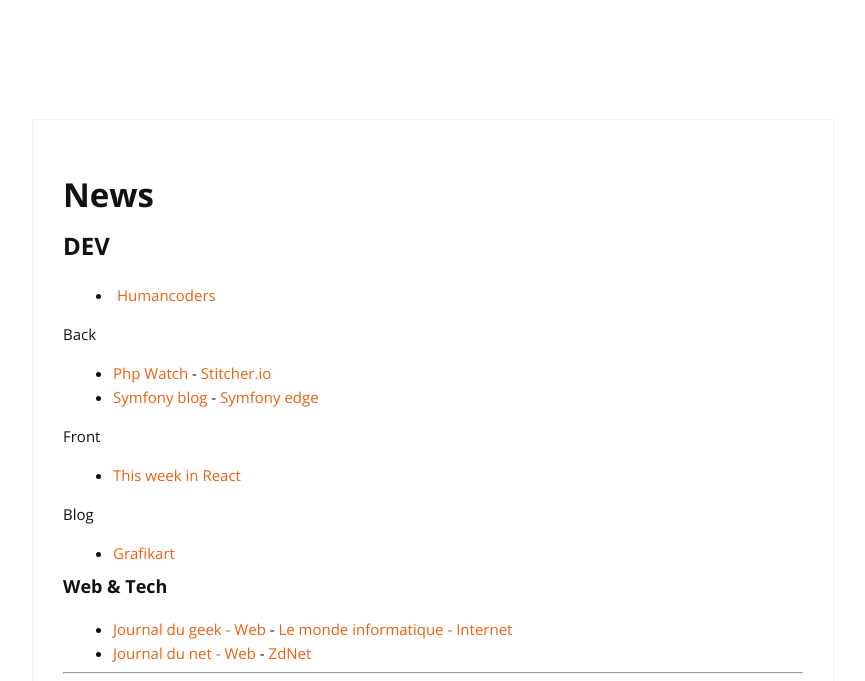
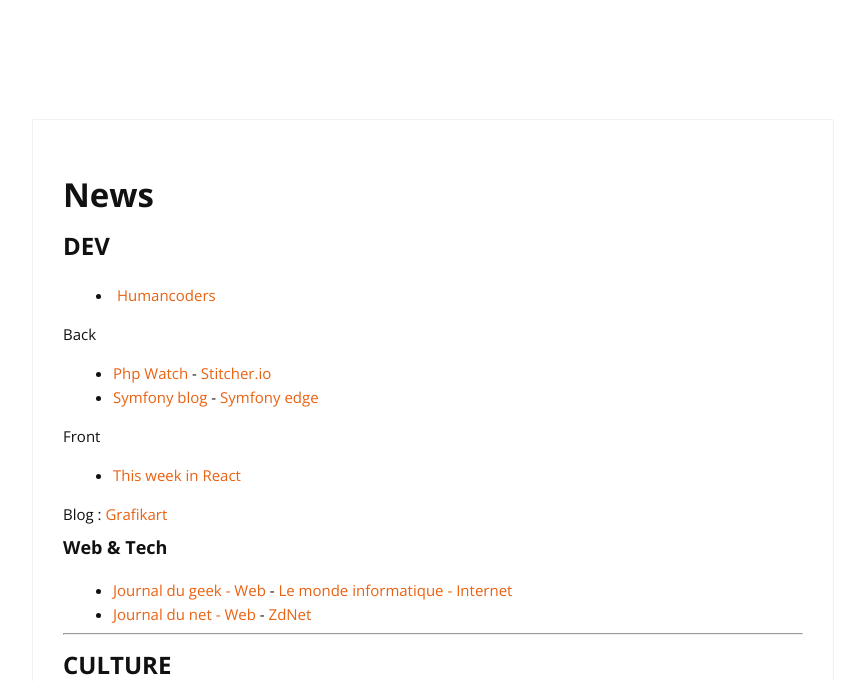
Before and after one commit to cylmat/cylmat.github.io, a Jekyll site: the page built from _pages/news.md, in a window 1280 px wide. Shown: the top 681 px of the page, without its empty margins (207-1072 px from the left). Built offline with Jekyll 4.4.1, drawn with Linux system fonts in a browser that asks for light colours; nearby versions of some CDN libraries; grey boxes are pictures that could not be loaded.

Commit message:
Update news.md

```diff
--- a/_pages/news.md
+++ b/_pages/news.md
@@ -14,8 +14,7 @@
 Front
 - [This week in React](https://thisweekinreact.com/articles)
 
-Blog
-- [Grafikart](https://grafikart.fr/blog)
+Blog : [Grafikart](https://grafikart.fr/blog)
 
 ### Web & Tech
 - [Journal du geek - Web](https://www.journaldugeek.com/category/sur-le-web) - [Le monde informatique - Internet](https://www.lemondeinformatique.fr/internet-et-e-business-11.html)
```
Also changed, not shown: other parts of _pages/news.md (+2 -0 lines).
